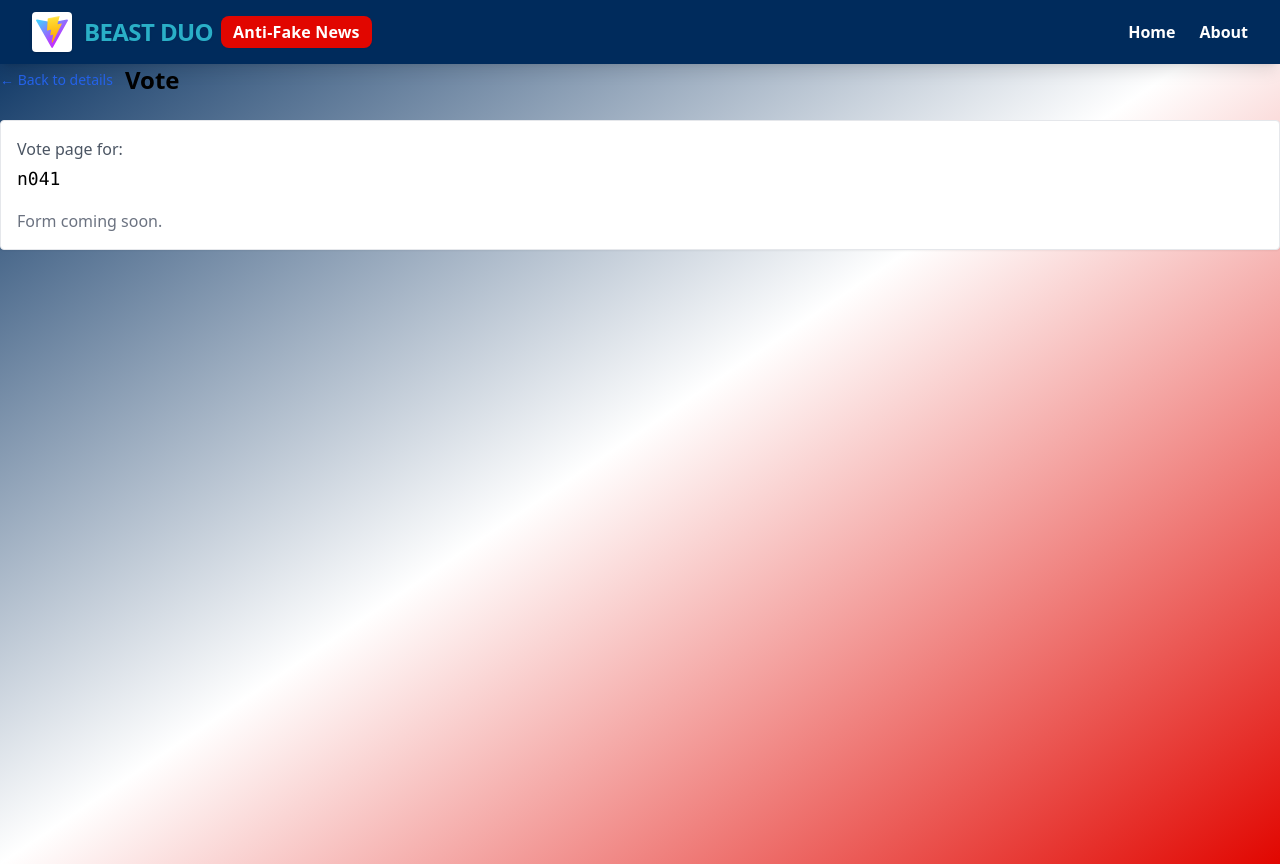
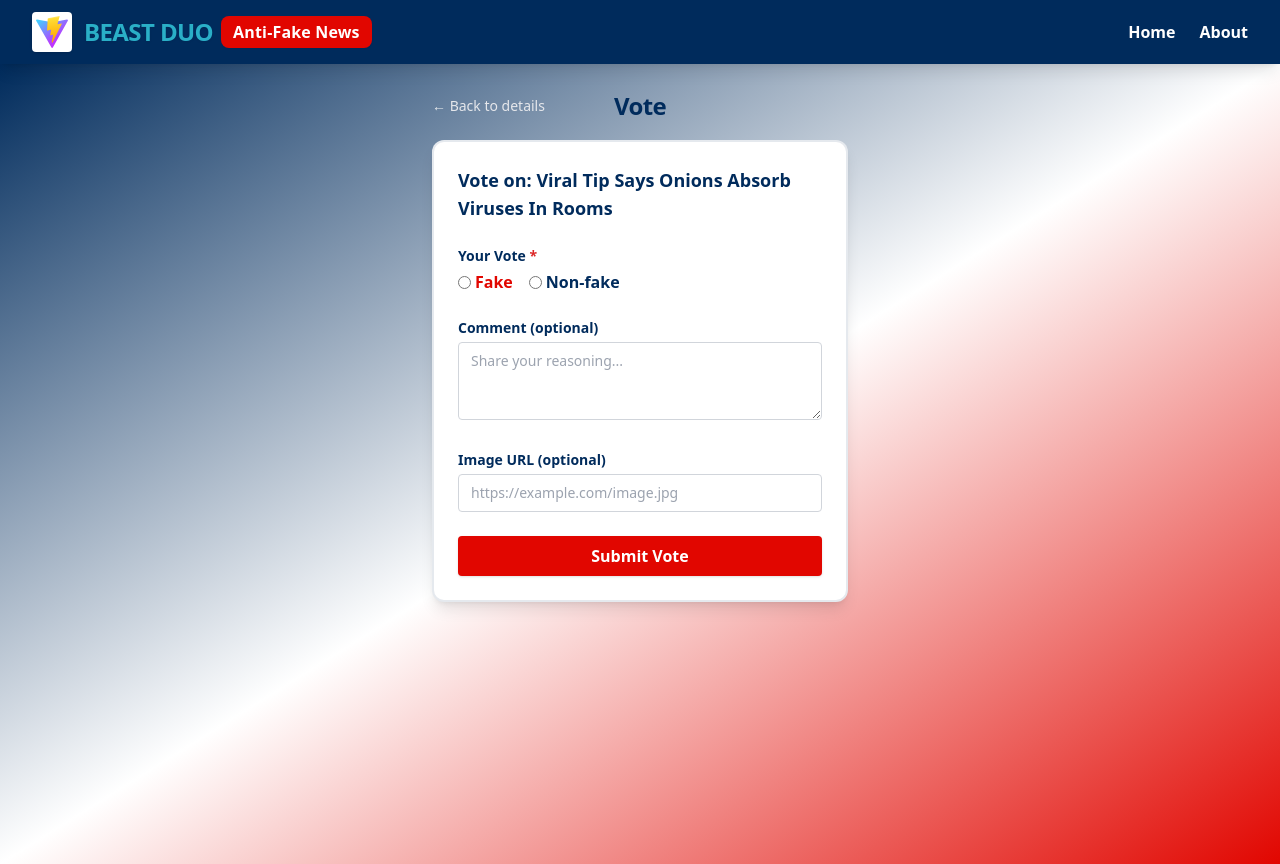
Before and after one commit to chartchai-class/project-01-the-anti-fake-news-system-beastduo, a Vue app in the folder frontend/: page /news/n041/vote in a window 1280 px wide. Built offline with nearby package versions, Linux system fonts and the light colour scheme.

Commit message:
update and implement logic for VotePage
adjust style of VotePage to similar to Homepage and include logic to store to localStorage from news.js

```diff
--- a/frontend/src/pages/VotePage.vue
+++ b/frontend/src/pages/VotePage.vue
@@ -1,28 +1,105 @@
 <script setup>
-import { computed } from 'vue'
+import { ref, computed } from 'vue'
 import { useRoute, useRouter } from 'vue-router'
+import { useNewsStore } from '../stores/news'
 
 const route = useRoute()
 const router = useRouter()
+const newsStore = useNewsStore()
 
 const newsId = computed(() => String(route.params.id || ''))
+const newsItem = computed(() => newsStore.news.find(n => n.id === newsId.value))
+
+const status = ref('')
+const comment = ref('')
+const imageUrl = ref('')
+const error = ref('')
+const submitting = ref(false)
+const showToast = ref(false)
 
 function goToDetails() {
   router.push({ name: 'news-details', params: { id: newsId.value } })
 }
+
+function validate() {
+  if (!status.value) {
+    error.value = 'Please select Fake or Non-fake.'
+    return false
+  }
+  if (imageUrl.value && !/^https?:\/\/.+\.(jpg|jpeg|png|gif|webp)$/i.test(imageUrl.value)) {
+    error.value = 'Image URL must be a valid image link.'
+    return false
+  }
+  error.value = ''
+  return true
+}
+
+async function submitVote() {
+  if (!validate()) return
+  submitting.value = true
+  try {
+    // Map status to isFake for store
+    const isFake = status.value === 'fake'
+    await newsStore.addVoteAndOptionalComment({
+      newsId: newsId.value,
+      isFake,
+      text: comment.value,
+      imageUrl: imageUrl.value
+    })
+    showToast.value = true
+    setTimeout(() => {
+      showToast.value = false
+      goToDetails()
+    }, 1200)
+  } catch (e) {
+    error.value = 'Failed to submit vote.'
+  } finally {
+    submitting.value = false
+  }
+}
 </script>
 
 <template>
-  <main class="min-h-screen">
-    <div class="flex items-center gap-3 mb-6">
-      <button class="text-sm text-blue-600 hover:underline" @click="goToDetails">← Back to details</button>
-      <h1 class="text-2xl font-semibold">Vote</h1>
-    </div>
-    <div class="rounded border bg-white p-4 shadow-sm">
-      <p class="text-gray-600">Vote page for:</p>
-      <p class="mt-1 text-lg font-mono">{{ newsId }}</p>
-      <p class="mt-4 text-gray-500">Form coming soon.</p>
+  <main class="min-h-screen bg-gradient-to-br from-[#002b5c] via-[#ffffff] to-[#e10600] pb-12">
+    <div class="mx-auto max-w-md px-4 py-8">
+      <div class="relative flex items-center mb-6">
+        <button class="text-sm text-gray-200 hover:underline focus:outline-none focus:ring-2 focus:ring-gray-100 rounded z-10" @click="goToDetails">← Back to details</button>
+        <h1 class="absolute left-1/2 top-1/2 -translate-x-1/2 -translate-y-1/2 text-2xl font-extrabold text-[#002b5c] tracking-tight text-center w-full pointer-events-none">Vote</h1>
+      </div>
+
+      <div v-if="!newsItem" class="rounded border-2 border-dashed border-[#e10600] p-8 text-center text-[#e10600] bg-white/80">
+        News not found.
+      </div>
+
+      <form v-else @submit.prevent="submitVote" class="rounded-xl border-2 border-[#002b5c]/10 bg-white p-6 shadow-lg space-y-6">
+        <div>
+          <h2 class="text-lg font-bold text-[#002b5c] mb-2">Vote on: {{ newsItem.title }}</h2>
+        </div>
+        <div>
+          <label class="block text-sm font-bold text-[#002b5c] mb-1">Your Vote <span class="text-red-600">*</span></label>
+          <div class="flex gap-4">
+            <label class="inline-flex items-center gap-1">
+              <input type="radio" name="status" value="fake" v-model="status" class="accent-[#e10600] focus:ring-2 focus:ring-[#e10600]" required />
+              <span class="text-[#e10600] font-bold">Fake</span>
+            </label>
+            <label class="inline-flex items-center gap-1">
+              <input type="radio" name="status" value="nonfake" v-model="status" class="accent-[#002b5c] focus:ring-2 focus:ring-[#002b5c]" required />
+              <span class="text-[#002b5c] font-bold">Non-fake</span>
+            </label>
+          </div>
+        </div>
+        <div>
+          <label for="comment" class="block text-sm font-bold text-[#002b5c] mb-1">Comment (optional)</label>
+          <textarea id="comment" v-model="comment" rows="3" class="w-full rounded border border-gray-300 px-3 py-2 text-sm focus:ring-2 focus:ring-[#002b5c]" placeholder="Share your reasoning..."></textarea>
+        </div>
+        <div>
+          <label for="imageUrl" class="block text-sm font-bold text-[#002b5c] mb-1">Image URL (optional)</label>
+          <input id="imageUrl" v-model="imageUrl" type="url" class="w-full rounded border border-gray-300 px-3 py-2 text-sm focus:ring-2 focus:ring-[#e10600]" placeholder="https://example.com/image.jpg" />
+        </div>
+        <div v-if="error" class="rounded bg-red-100 text-red-700 px-3 py-2 text-sm">{{ error }}</div>
+        <button type="submit" :disabled="submitting" class="w-full rounded bg-[#e10600] px-4 py-2 text-white font-bold shadow hover:bg-[#b80000] focus:outline-none focus:ring-2 focus:ring-[#002b5c] transition disabled:opacity-50">Submit Vote</button>
+        <div v-if="showToast" class="fixed top-6 left-1/2 -translate-x-1/2 z-50 rounded bg-green-600 px-6 py-3 text-white font-bold shadow-lg animate-bounce">Vote submitted!</div>
+      </form>
     </div>
   </main>
-
 </template>
```
